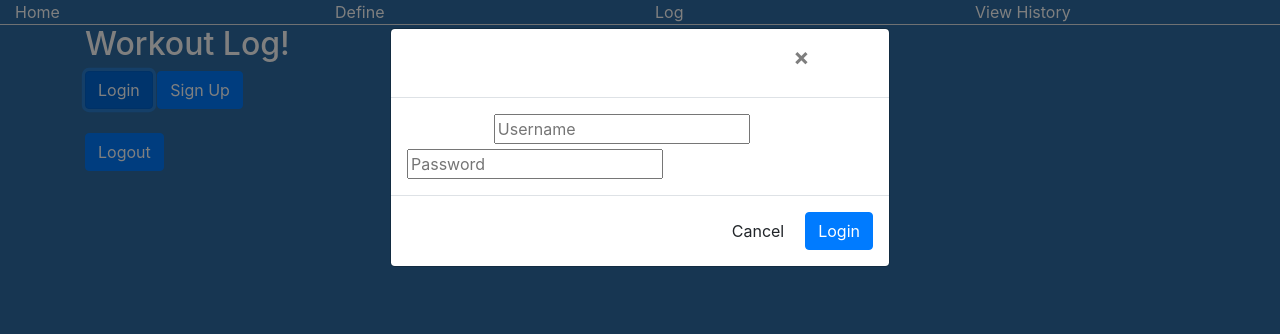
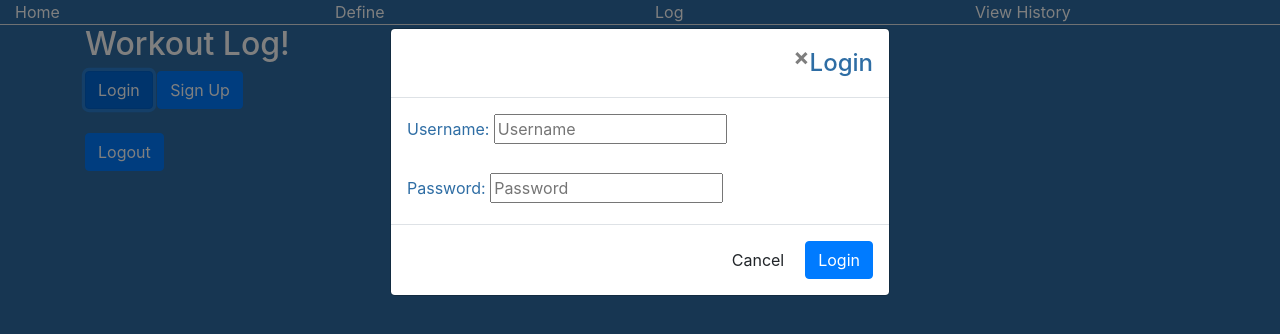
Before and after one commit to jaredburris97/workoutlogWeb, a website: page index.html in a window 1280 px wide. Both pictures are taken after a click on the button "Login". Drawn offline with nearby package versions, Linux system fonts and the light colour scheme.

Commit message:
Updated login and signup UI

```diff
--- a/index.html
+++ b/index.html
@@ -97,21 +97,25 @@
            <div class="modal-header">
             <button type="button" class="close" data-dismiss="modal" aria-label="Close"><span aria-hidden="true">&times;</span></button>
             <h4 class="modal-title">Login</h4>
-          </div>
-          <div class="modal-body">
+          </div> <!-- end modal header -->
+
+          <div class="modal-body" style="text-align: left;">
             <div class="alert alert-danger" style="display: none;" role="alert" id="li_error"></div>
-            <label for="li_username">Username:</label>
+            <label for="li_username">Username:  </label>
             <input id="li_username" placeholder="Username" required="" data-validation-required-message="Please enter a username."/>
-            <label for="li_password">Password:</label>
+            <br />
+            <br />
+            <label for="li_password">Password:  </label>
             <input type="password" id="li_password" placeholder="Password" required="" data-validation-required-message="Please enter a password."/>
-          </div>
+          </div> <!-- end body -->
+
           <div class="modal-footer">
             <button type="button" class="btn btn-default" data-dismiss="modal">Cancel</button>
             <button id="login" type="button" class="btn btn-primary">Login</button>
-          </div>
-         </div>
-       </div>
-     </div>
+          </div> <!-- end footer -->
+         </div> <!-- end modal content -->
+       </div> <!-- end modal dialog -->
+     </div> <!-- end modal -->
 
      <!--Signup Modal-->
      <div class="modal fade" id="signup-modal" role="dialog">
@@ -121,12 +125,14 @@
             <button type="button" class="close" data-dismiss="modal" aria-label="Close"><span aria-hidden="true">&times;</span></button>
              <h4 class="modal-title">Sign Up</h4>
            </div>
-           <div class="modal-body">
+           <div class="modal-body" style="text-align: left;">
             <div class="alert alert-danger" role="alert" style="display:none;" id="su_error"></div>
               <label for="su_username">Username:</label>
-              <input id="su_username" />
+              <input id="su_username" placeholder="Username" required="" data-validation-required-message="Please enter a username."/>
+              <br />
+              <br />
               <label for="su_password">Password:</label>
-              <input type="password" id="su_password" />
+              <input type="password" id="su_password" placeholder="Password" required="" data-validation-required-message="Please enter a password."/>
            </div>
            <div class="modal-footer">
              <button type="button" class="btn btn-default" data-dismiss="modal">Cancel</button>
--- a/main.css
+++ b/main.css
@@ -17,3 +17,16 @@ a {
 h1 {
 	color: white;
 }
+
+h4 {
+	color: #2E6DA4;
+	text-align: left;
+}
+
+label {
+	color: #2E6DA4;
+}
+
+input {
+	width: 50%;
+}
```
